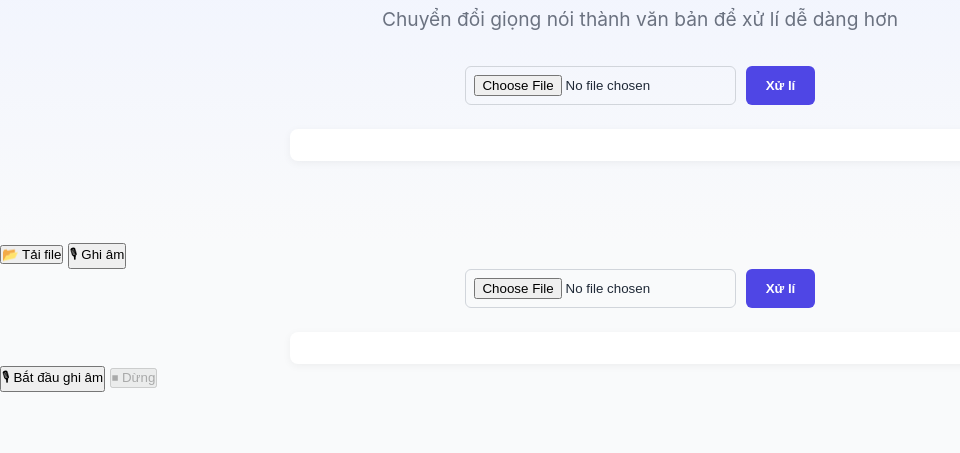
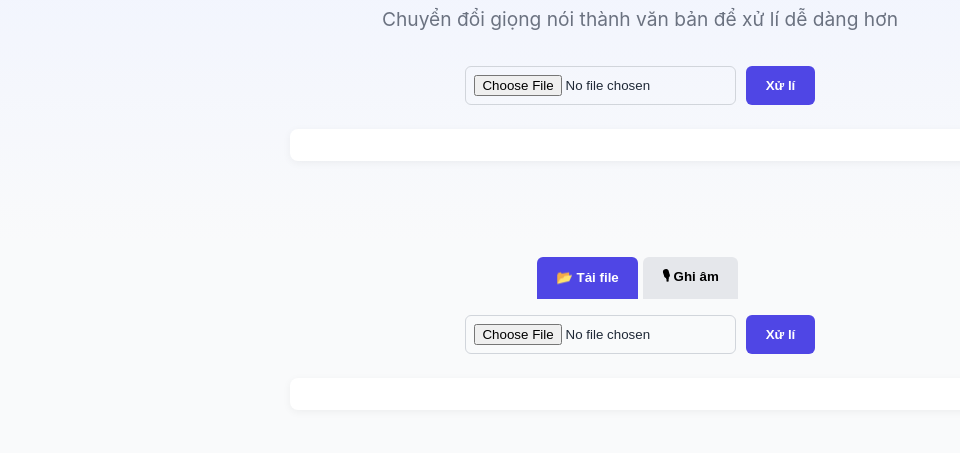
Before and after one commit to trungnghia-secondary/RecapNote, a plain HTML site: page index.html in a window 1280 px wide. Shown: the part 347-800 px from the top of the page, without its empty margins (0-960 px from the left). Drawn offline with Linux system fonts and the light colour scheme.

Commit message:
Update style.css

```diff
--- a/style.css
+++ b/style.css
@@ -92,6 +92,42 @@ nav a:hover {
 #uploadForm button:hover {
   background: #3730a3;
 }
+
+.tabs {
+  display: flex;
+  justify-content: center;
+  margin: 1rem 0;
+}
+
+.tab-btn {
+  padding: 0.6rem 1.2rem;
+  border: none;
+  background: #e5e7eb;
+  cursor: pointer;
+  border-radius: 6px 6px 0 0;
+  margin-right: 5px;
+  font-weight: 600;
+}
+
+.tab-btn.active {
+  background: #4f46e5;
+  color: white;
+}
+
+.tab-content {
+  display: none;
+}
+
+.tab-content.active {
+  display: block;
+  animation: fadeIn 0.3s ease-in-out;
+}
+
+@keyframes fadeIn {
+  from { opacity: 0; }
+  to { opacity: 1; }
+}
+
 
 #transcript {
   margin-top: 1.5rem;
```
